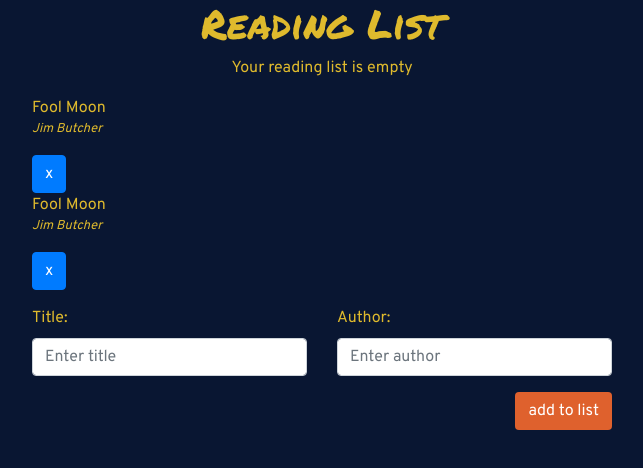
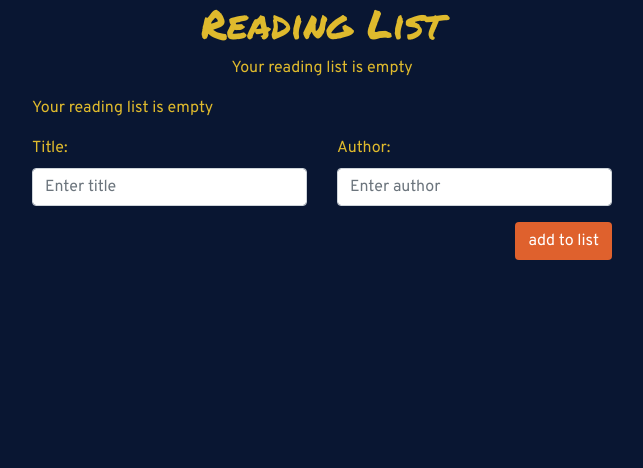
Before and after one commit to divtacular/react-jest-context-booklist, a Next.js app: page / in a window 1280 px wide. Shown: the top 468 px of the page, without its empty margins (318-961 px from the left). Built offline with nearby package versions, Linux system fonts and the light colour scheme.

Commit message:
Reading List - Shows books in state
tests passing.

```diff
--- a/components/ReadingList.js
+++ b/components/ReadingList.js
@@ -1,39 +1,39 @@
 import React from 'react';
 import {Button, Col, Row} from 'react-bootstrap';
+import {ReadingListContext} from "../contexts/contextReadingList";
 
 const ReadingList = () => {
+    const {books, removeBook} = React.useContext(ReadingListContext);
+
+    const handleClickRemove = (id) => {
+        removeBook(id);
+    }
+
     return (
         <Row data-test={"component-reading-list"}>
             <Col>
                 <ul className={"reading-list"}>
-                    <li>
+                    {books.length ? books.map(({title, author, id}) => {
+                            return (
+                                <li key={id} data-test={"book"}>
                                     <Row>
                                         <Col md={11}>
                                             <p>
-                                    <span className={"title"}>Fool Moon</span>
-                                    <span className={"author"}>Jim Butcher</span>
+                                                <span className={"title"}>{title}</span>
+                                                <span className={"author"}>{author}</span>
                                             </p>
                                         </Col>
                                         <Col>
-                                <Button aria-label={"Remove this book from your list"}>x</Button>
+                                            <Button
+                                                onClick={() => { handleClickRemove(id)}}
+                                                aria-label={"Remove this book from your list"}
+                                            >x</Button>
                                         </Col>
                                     </Row>
-
                                 </li>
-                    <li>
-                        <Row>
-                            <Col md={11}>
-                                <p>
-                                    <span className={"title"}>Fool Moon</span>
-                                    <span className={"author"}>Jim Butcher</span>
-                                </p>
-                            </Col>
-                            <Col>
-                                <Button aria-label={"Remove this book from your list"}>x</Button>
-                            </Col>
-                        </Row>
-
-                    </li>
+                            )
+                        }
+                    ) : <li className={"empty"} data-test={"list-empty"}>Your reading list is empty</li>}
                 </ul>
             </Col>
         </Row>
--- a/contexts/contextReadingList.js
+++ b/contexts/contextReadingList.js
@@ -9,10 +9,17 @@ const ReadingListContextProvider = (props) => {
 
     const addBook = (title, author) => {
         console.log('addBook', title, author);
+
+        const id = uuid();
+
+        setBooks([
+            ...books,
+            {title, author, id}
+        ]);
     }
 
-    const removeBook = (removeID) => {
-        console.log('removeBook');
+    const removeBook = (id) => {
+        setBooks(books.filter(book => book.id !== id));
     }
 
     return (
```
Also changed, not shown: 1 other file (tests, documents, lock files or other folders). Lines whose indentation alone changed are shown as unchanged.
